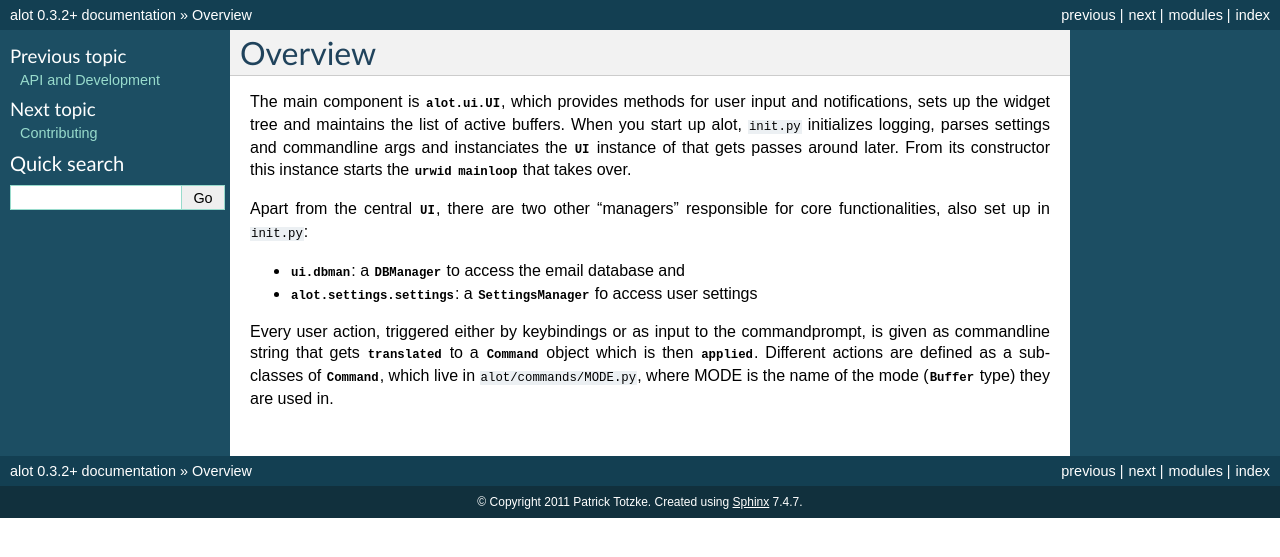
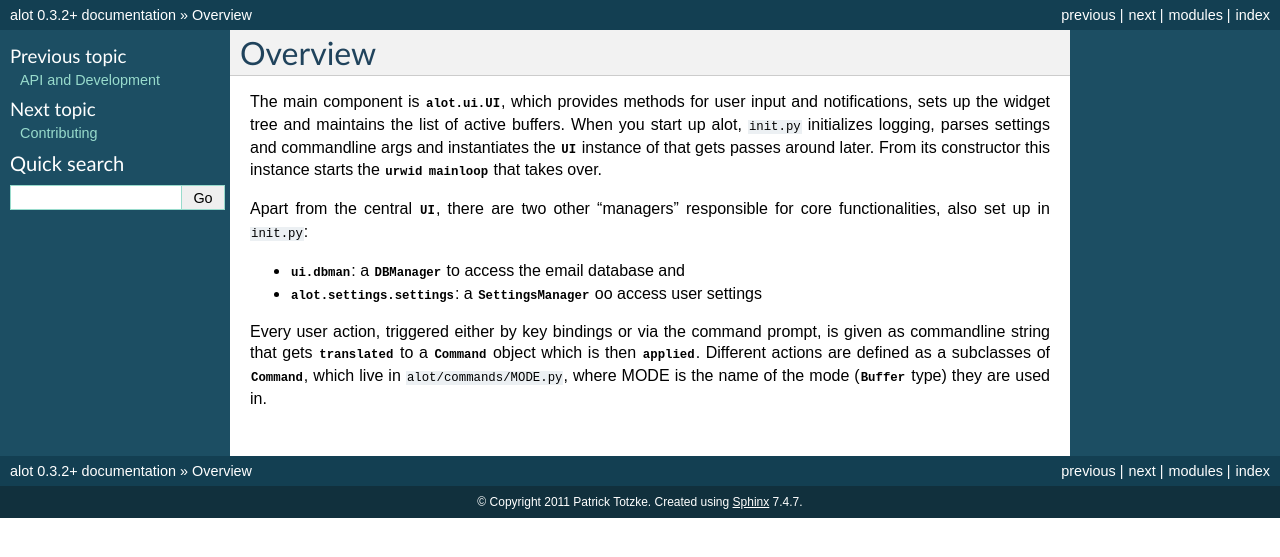
Before and after one commit to pazz/alot, a Sphinx documentation site: the page built from docs/source/api/overview.rst, in a window 1280 px wide. Shown: the top 557 px of the page. Built offline with Sphinx 7.4.7, drawn with Linux system fonts in a browser that asks for light colours.

Commit message:
docs: fix typos in interface docs

```diff
--- a/docs/source/api/overview.rst
+++ b/docs/source/api/overview.rst
@@ -4,7 +4,7 @@ Overview
 The main component is :class:`alot.ui.UI`, which provides methods for user input and notifications, sets up the widget
 tree and maintains the list of active buffers.
 When you start up alot, :file:`init.py` initializes logging, parses settings and commandline args
-and instanciates the :class:`UI <alot.ui.UI>` instance of that gets passes around later.
+and instantiates the :class:`UI <alot.ui.UI>` instance of that gets passes around later.
 From its constructor this instance starts the :mod:`urwid` :class:`mainloop <urwid.main_loop.TwistedEventLoop>`
 that takes over.
 
@@ -12,9 +12,9 @@ Apart from the central :class:`UI <alot.ui.UI>`, there are two other "managers"
 core functionalities, also set up in :file:`init.py`:
 
 * :attr:`ui.dbman <alot.ui.UI.dbman>`: a :class:`DBManager <alot.db.DBManager>` to access the email database and
-* :attr:`alot.settings.settings`: a :class:`SettingsManager <alot.settings.SettingsManager>` fo access user settings
+* :attr:`alot.settings.settings`: a :class:`SettingsManager <alot.settings.SettingsManager>` oo access user settings
 
-Every user action, triggered either by keybindings or as input to the commandprompt, is
+Every user action, triggered either by key bindings or via the command prompt, is
 given as commandline string that gets :func:`translated <alot.commands.commandfactory>`
 to a :class:`Command <alot.commands.Command>` object which is then :meth:`applied <alot.ui.UI.apply_command>`.
 Different actions are defined as a subclasses of :class:`Command <alot.commands.Command>`, which live
```
Also changed, not shown: 1 other file.
